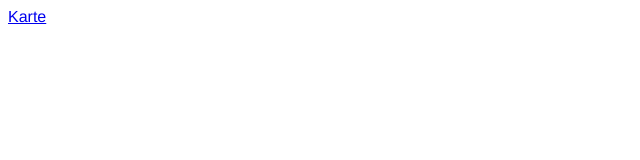
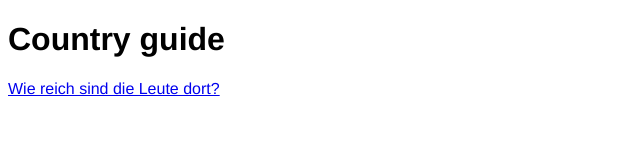
Before and after one commit to sevi-abacus/eth, a plain HTML site: page Uebung6/index.html in a window 1280 px wide. Shown: the whole page, without its empty margins (0-640 px from the left). Drawn offline with Linux system fonts and the light colour scheme.

Commit message:
Update index.html

```diff
--- a/Uebung6/index.html
+++ b/Uebung6/index.html
@@ -11,6 +11,7 @@
 </head>
 
 <body>
-<a href="map.html">Karte</a>
+    <h1>Country guide</h1>
+<a href="map.html">Wie reich sind die Leute dort?</a>
 </body>
 </html>
```
